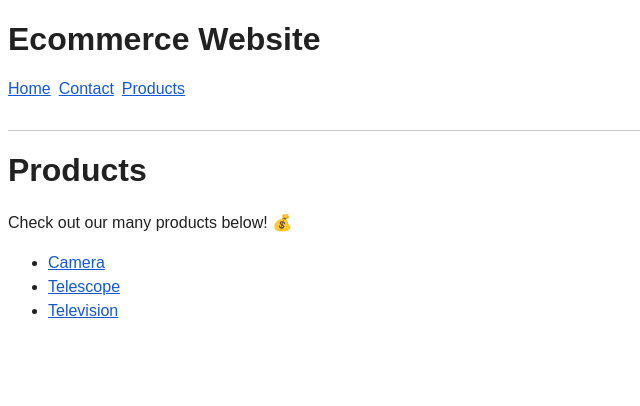
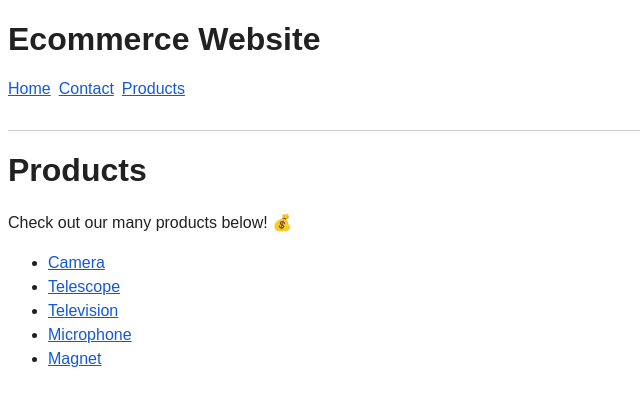
Before and after one commit to nolanknill/lec-use-effect-axios, a React (Create React App) app: page /products in a window 1280 px wide. Shown: the top 406 px of the page, without its empty margins (0-640 px from the left). Built offline with nearby package versions, Linux system fonts and the light colour scheme.

Commit message:
Add product category

```diff
--- a/src/components/pages/ProductPage.js
+++ b/src/components/pages/ProductPage.js
@@ -14,6 +14,7 @@ function ProductPage(props) {
             </h1>
             <p>{product.description}</p>
             <p>Product ID: {product.id}</p>
+            <p>Category: {product.category}</p>
         </main>
     );
 }
--- a/src/data/products.json
+++ b/src/data/products.json
@@ -3,18 +3,35 @@
         "id": "001",
         "name": "Camera",
         "description": "This photographer's favourite will help you capture your favourite moments.",
-        "icon": "📷"
+        "icon": "📷",
+        "category": "electronics"
     },
     {
         "id": "002",
         "name": "Telescope",
         "description": "Gaze into the cosmos and its many stars, planets and moons. They're far!",
-        "icon": "🔭"
+        "icon": "🔭",
+        "category": "gadgets"
     },
     {
         "id": "003",
         "name": "Television",
         "description": "Need to kick back and relax? Then this is the big glowing box for you.",
-        "icon": "📺"
+        "icon": "📺",
+        "category": "electronics"
+    },
+    {
+        "id": "004",
+        "name": "Microphone",
+        "description": "Make yourself heard in brilliant studio quality. Pairs well with a camera.",
+        "icon": "🎙",
+        "category": "electronics"
+    },
+    {
+        "id": "005",
+        "name": "Magnet",
+        "description": "Discover the laws of attraction with this polarized piece of metal.",
+        "icon": "🧲",
+        "category": "gadgets"
     }
 ]
```
